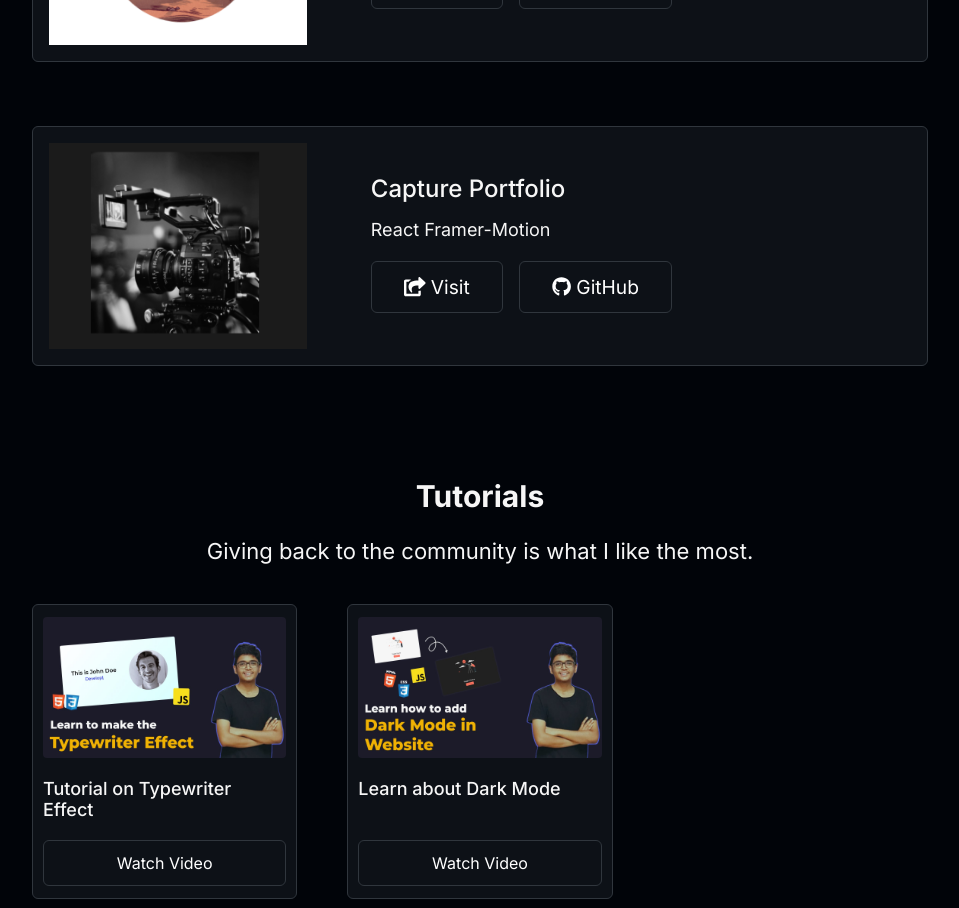
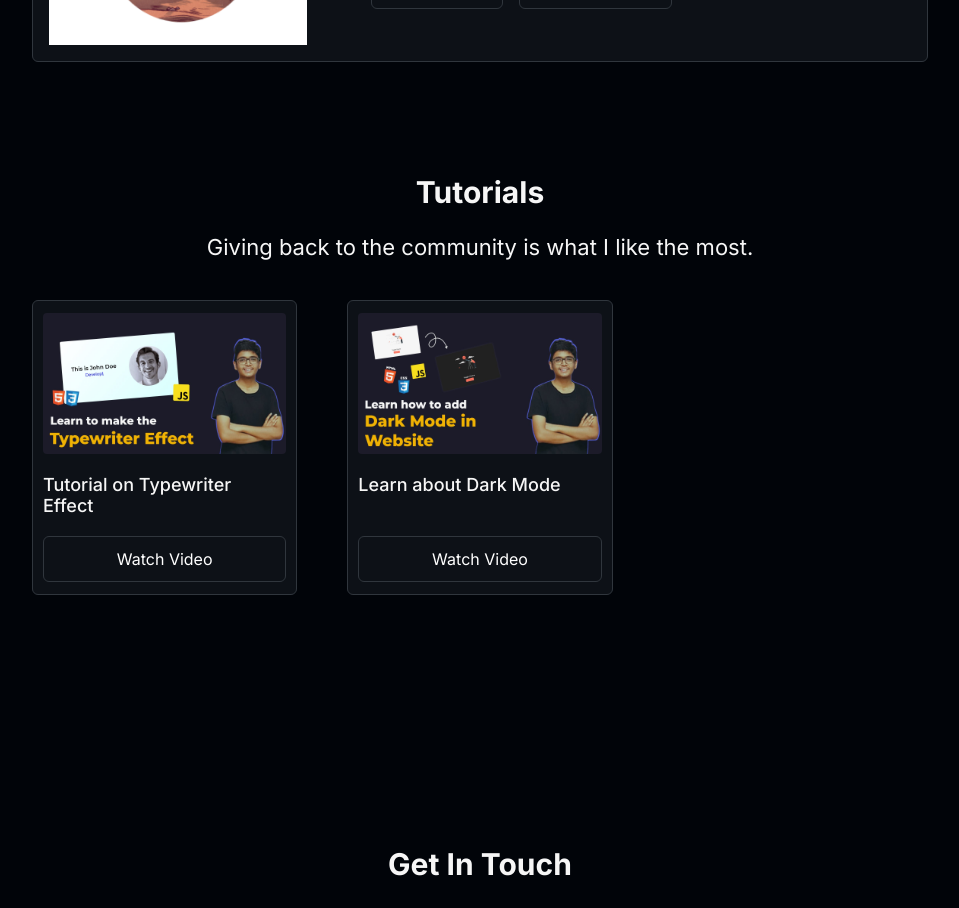
Before and after one commit to Akarshshrivastava/dev-portfolio, a React (Create React App) app: page / in a window 1280 px wide. Shown: the part 1800-2708 px from the top of the page, without its empty margins (160-1119 px from the left). Built offline with nearby package versions, Linux system fonts and the light colour scheme.

Commit message:
edit: projects

```diff
--- a/src/data/projects-data.js
+++ b/src/data/projects-data.js
@@ -1,6 +1,6 @@
 import ManageitImg from "../assets/project-assets/money-app.png";
 import WavesMusic from "../assets/project-assets/waves-music.png";
-import CapturePortfolio from "../assets/project-assets/capture-portfolio.png";
+// import CapturePortfolio from "../assets/project-assets/capture-portfolio.png";
 import NetflixClone from '../assets/project-assets/netflix-clone.png';
 
 export const projectsData = [
@@ -25,12 +25,12 @@ export const projectsData = [
     githubLink: "https://github.com/Akarshshrivastava/Waves-music-app",
     imgSrc: WavesMusic,
   },
-  {
-    title: "Capture Portfolio",
-    technology: "React Framer-Motion",
-    projectLink: "https://4nxvz.csb.app/",
-    githubLink: "https://github.com/Akarshshrivastava/capture-portfolio",
-    imgSrc: CapturePortfolio,
-  },
+  // {
+  //   title: "Capture Portfolio",
+  //   technology: "React Framer-Motion",
+  //   projectLink: "https://4nxvz.csb.app/",
+  //   githubLink: "https://github.com/Akarshshrivastava/capture-portfolio",
+  //   imgSrc: CapturePortfolio,
+  // },
 
 ];
```
